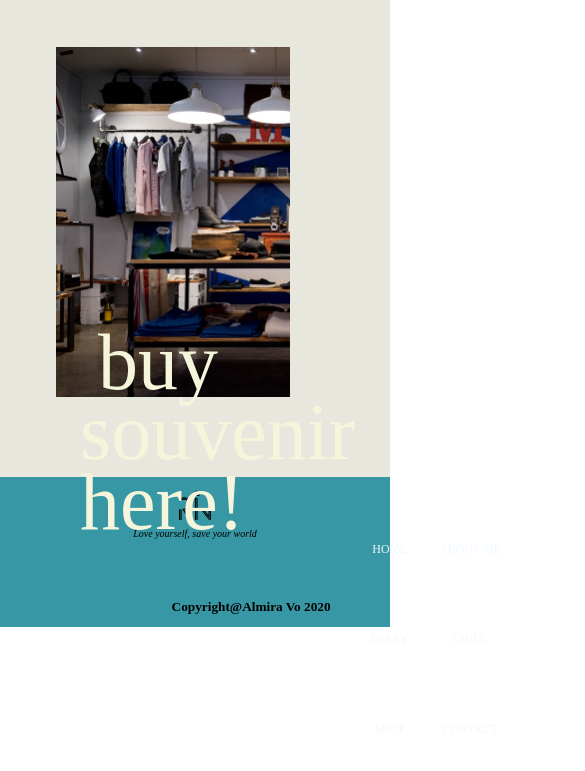
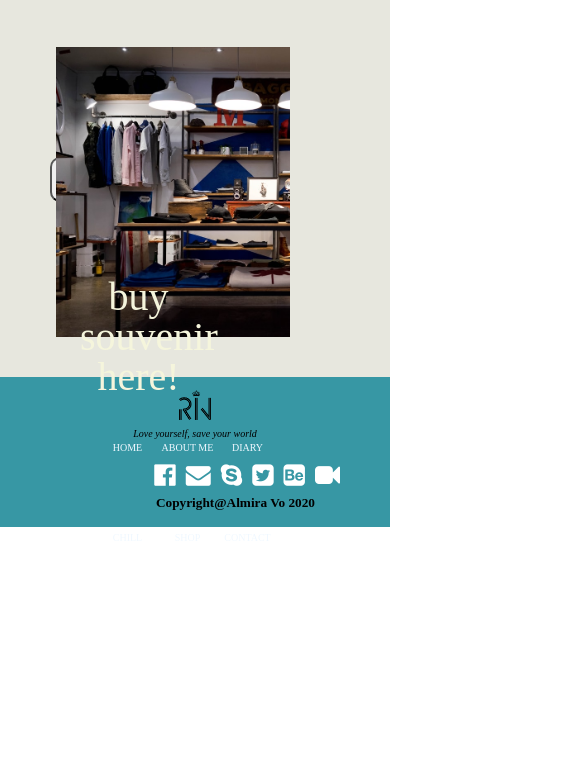
Before and after one commit to AlmiraVo/almiravo02.github.io, a plain HTML site: page index.html in a window 390 px wide. Shown: the part 2271-3042 px from the top of the page, 585 px wide, since content can reach past the window. After the commit the page ends 2828 px from the top, so only its background shows below. Drawn offline with Linux system fonts and the light colour scheme.

Commit message:
Update index-style.css

```diff
--- a/index-style.css
+++ b/index-style.css
@@ -165,7 +165,7 @@
 .ab-img2 {
     width: 15%;
     height: 180px;
-    border: blue solid;
+    border: #0F3057 solid;
     bottom: 20px;
     right: 300px;
     float: right;
@@ -647,10 +647,10 @@ button a {
             position: relative;
         }
         #circle {
-            width: 600px;
-            height: 600px;
+            width: 390px;
+            height: 390px;
             object-fit: cover;
-            left: 1px;
+            left: -5px;
             bottom: 0.2px;
             position: absolute;
 
@@ -680,11 +680,11 @@ button a {
             font-size: 35px;
             text-align: center;
             color: #0F3057;
-            top: 20px;
-            right: 100px;
+            top: 40px;
+            right: 90px;
         }
         .chi-img {
-            width: 35%;
+            width: 32%;
             height: 120px;
             position: absolute;
             border: rgba(252,250,250,1.00) solid 5px;
@@ -728,42 +728,43 @@ button a {
         /*shop*/
         #shop {
             width: 100%;
-            height: 500px;
+            height: 400px;
         /*    background: rgba(247,119,3,1.00);*/
             position: relative;
         }
         #sh-text {
-            width: 40%;
+            width: 30%;
             height: 80px;
             position: absolute;
-            font-size: 80px;
+            font-size: 40px;
             text-align: center;
             color: beige;
             z-index: 10;
-            top: 350px;
+            top: 300px;
             left: 80px;
-            line-height: 70px;
+            line-height: 40px;
         }
         #sh-text:hover {
             color:aquamarine;
+            font-weight: bold;
         }
         button {
             width: 15%;
-            height: 50px;
+            height: 45px;
             border-radius: 10px;
             text-align: center;
             position: absolute;
-            top: 220px;
-            left: 100px;
+            top: 180px;
+            left: 50px;
         }
         button a {
             color: red;
             text-decoration: none;
-            font-size: 20px;
+            font-size: 18px;
         }
         .sh-img {
             width: 60%;
-            height: 350px;
+            height: 290px;
             background: url( "Image/shop.jpeg");
             background-size: cover;
             position: absolute;
@@ -799,14 +800,14 @@ button a {
             height: 30px;
         /*    background:  rgba(40,188,183,1.00);*/
             float: left;
-            margin-left: 350px;
+            margin-left: 25%;
             position: absolute;
         }
         #nav-ft ul li {
             list-style: none;
             text-transform: uppercase;
-            font-size: 12px;
-            width: 80px;
+            font-size: 10px;
+            width: 60px;
             height: 25px;
             text-align: center;
             margin-top: 65px;
@@ -822,17 +823,17 @@ button a {
         }
         #social {
             position: absolute;
-            left: 485px;
+            left: 37%;
         }
         #social a {
             color: white;
-            font-size: 30px;
+            font-size: 25px;
             float: left;
             margin-left: 10px;
             margin-top: 85px;
             }
         #footer h5 {
             position: absolute;
-            top: 122px;
-            left: 44%
+            top: 118px;
+            left: 40%;
         }
```
